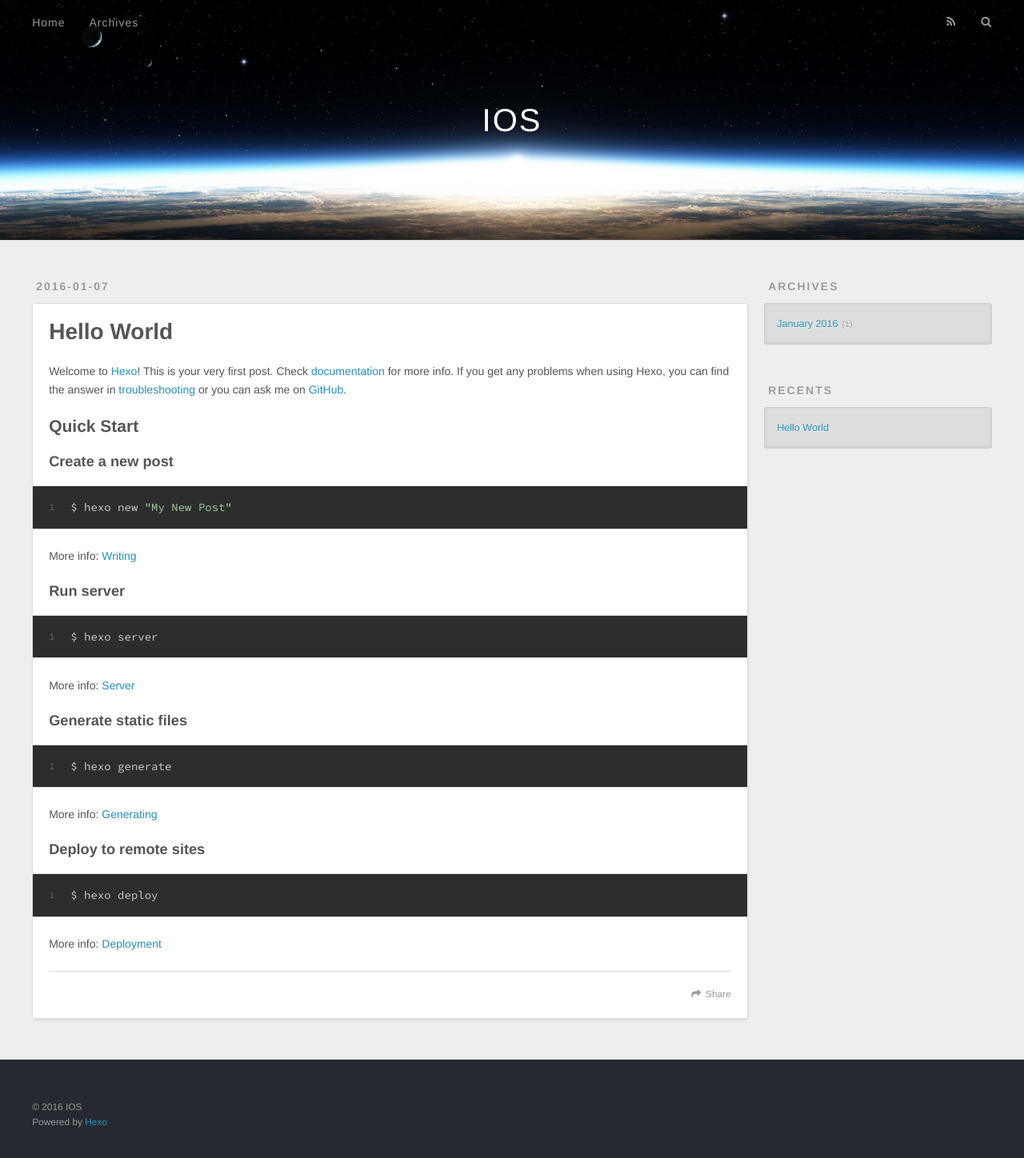
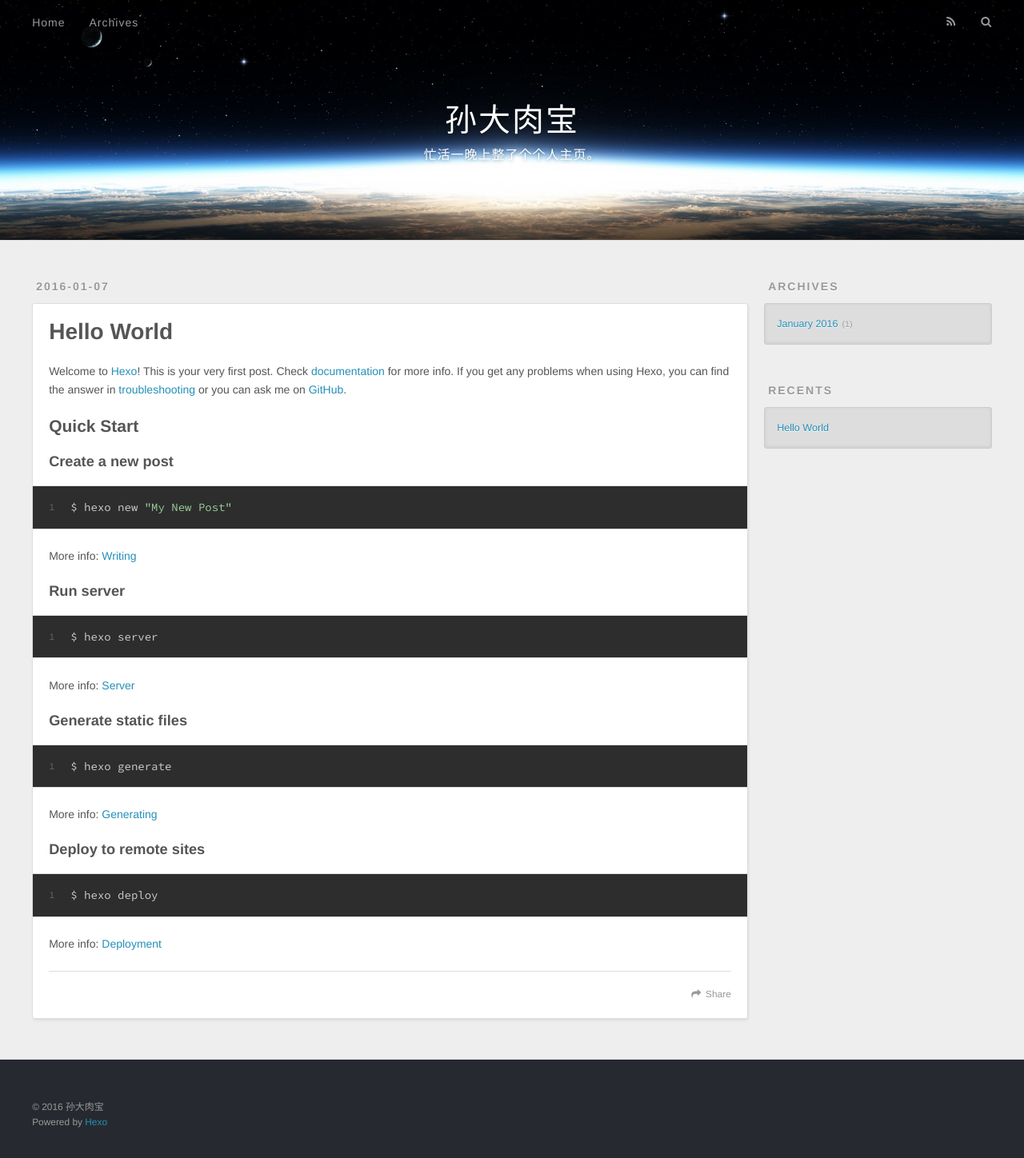
Before and after one commit to highbiggerer/highbiggerer.github.io, a plain HTML site: page index.html in a window 1280 px wide. Shown: the whole page at 80% size. Drawn offline with nearby package versions, Linux system fonts and the light colour scheme.

Commit message:
Site updated: 2016-01-07 23:08:56

```diff
--- a/index.html
+++ b/index.html
@@ -3,19 +3,19 @@
 <head>
   <meta charset="utf-8">
 
-  <title>IOS</title>
+  <title>孙大肉宝</title>
   <meta name="viewport" content="width=device-width, initial-scale=1, maximum-scale=1">
   <meta name="description">
 <meta property="og:type" content="website">
-<meta property="og:title" content="IOS">
+<meta property="og:title" content="孙大肉宝">
 <meta property="og:url" content="http://yoursite.com/index.html">
-<meta property="og:site_name" content="IOS">
+<meta property="og:site_name" content="孙大肉宝">
 <meta property="og:description">
 <meta name="twitter:card" content="summary">
-<meta name="twitter:title" content="IOS">
+<meta name="twitter:title" content="孙大肉宝">
 <meta name="twitter:description">
 
-    <link rel="alternative" href="/atom.xml" title="IOS" type="application/atom+xml">
+    <link rel="alternative" href="/atom.xml" title="孙大肉宝" type="application/atom+xml">
 
 
     <link rel="icon" href="/favicon.png">
@@ -33,8 +33,12 @@
   <div id="header-outer" class="outer">
     <div id="header-title" class="inner">
       <h1 id="logo-wrap">
-        <a href="/" id="logo">IOS</a>
+        <a href="/" id="logo">孙大肉宝</a>
       </h1>
+
+        <h2 id="subtitle-wrap">
+          <a href="/" id="subtitle">忙活一晚上整了个个人主页。</a>
+        </h2>
 
     </div>
     <div id="header-inner" class="inner">
@@ -96,7 +100,7 @@
 
     </div>
     <footer class="article-footer">
-      <a data-url="http://yoursite.com/2016/01/07/hello-world/" data-id="cij4dydxx00002kfygcqdbebh" class="article-share-link">Share</a>
+      <a data-url="http://yoursite.com/2016/01/07/hello-world/" data-id="cij4e2tvu00002xfyo7nutzed" class="article-share-link">Share</a>
 
 
     </footer>
@@ -148,7 +152,7 @@
 
   <div class="outer">
     <div id="footer-info" class="inner">
-      &copy; 2016 IOS<br>
+      &copy; 2016 孙大肉宝<br>
       Powered by <a href="http://hexo.io/" target="_blank">Hexo</a>
     </div>
   </div>
```
Also changed, not shown: 2016/01/07/hello-world/index.html (+10 -6 lines), archives/2016/01/index.html (+11 -7 lines), archives/2016/index.html (+11 -7 lines), archives/index.html (+11 -7 lines).
